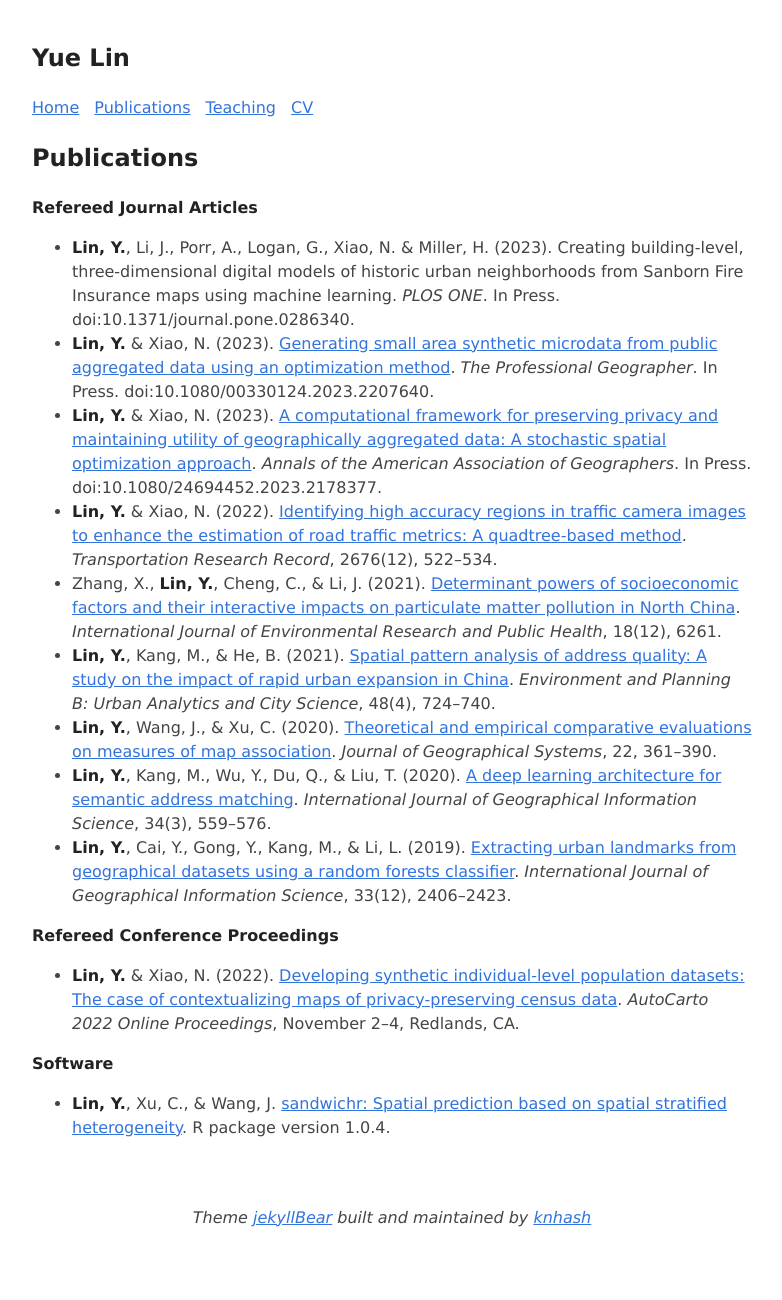
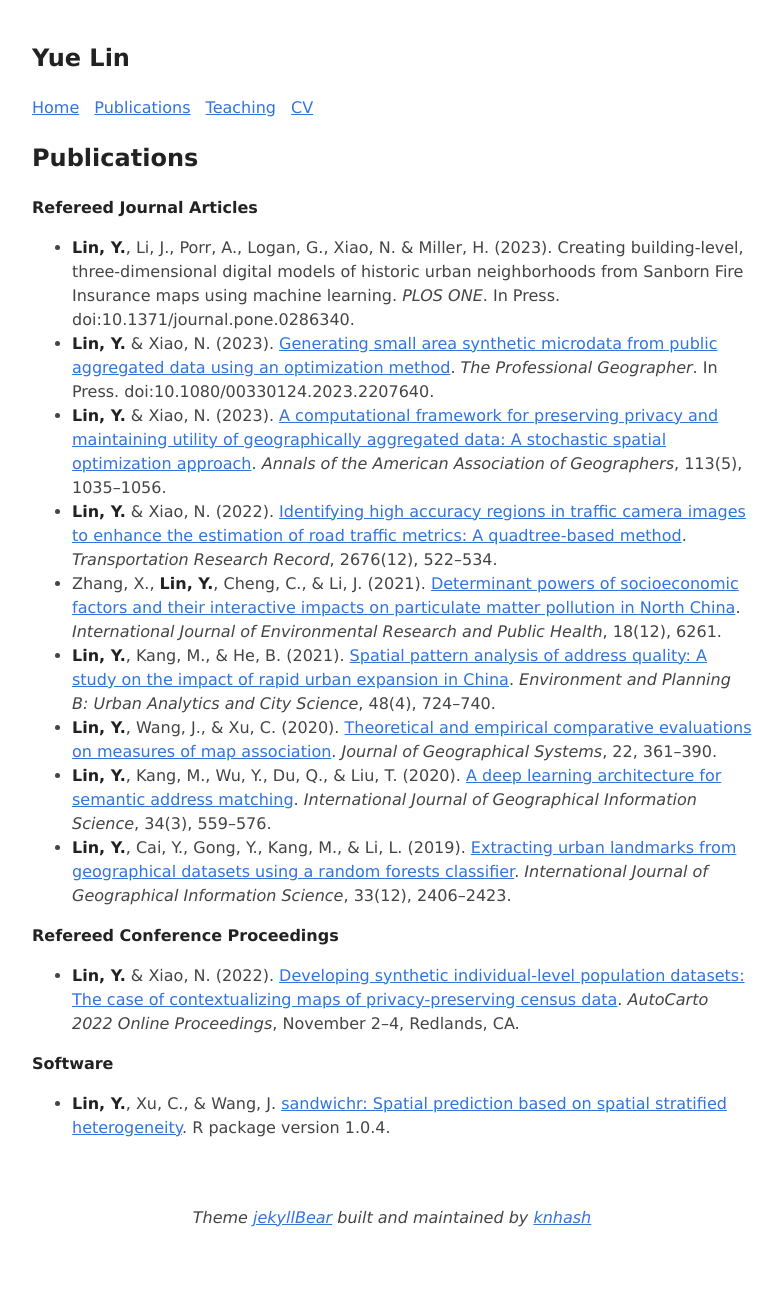
Before and after one commit to linyuehzzz/linyuehzzz.github.io, a Jekyll site: the page built from publications.md, in a window 1280 px wide. Shown: the whole page, without its empty margins (248-1030 px from the left). Built offline with Jekyll 4.4.1, drawn with Linux system fonts in a browser that asks for light colours.

Commit message:
update annals

```diff
--- a/publications.md
+++ b/publications.md
@@ -8,7 +8,7 @@ permalink: /publications
 **Refereed Journal Articles**
 - **Lin, Y.**, Li, J., Porr, A., Logan, G., Xiao, N. & Miller, H. (2023). Creating building-level, three-dimensional digital models of historic urban neighborhoods from Sanborn Fire Insurance maps using machine learning. *PLOS ONE*. In Press. doi:10.1371/journal.pone.0286340.
 - **Lin, Y.** & Xiao, N. (2023). [Generating small area synthetic microdata from public aggregated data using an optimization method](https://www.tandfonline.com/doi/full/10.1080/00330124.2023.2207640). *The Professional Geographer*. In Press. doi:10.1080/00330124.2023.2207640.
-- **Lin, Y.** & Xiao, N. (2023). [A computational framework for preserving privacy and maintaining utility of geographically aggregated data: A stochastic spatial optimization approach](https://www.tandfonline.com/doi/abs/10.1080/24694452.2023.2178377). *Annals of the American Association of Geographers*. In Press. doi:10.1080/24694452.2023.2178377.
+- **Lin, Y.** & Xiao, N. (2023). [A computational framework for preserving privacy and maintaining utility of geographically aggregated data: A stochastic spatial optimization approach](https://www.tandfonline.com/doi/abs/10.1080/24694452.2023.2178377). *Annals of the American Association of Geographers*, 113(5), 1035--1056.
 - **Lin, Y.** & Xiao, N. (2022). [Identifying high accuracy regions in traffic camera images to enhance the estimation of road traffic metrics: A quadtree-based method](https://journals.sagepub.com/doi/abs/10.1177/03611981221096117?journalCode=trra). *Transportation Research Record*, 2676(12), 522--534.
 - Zhang, X., **Lin, Y.**, Cheng, C., & Li, J. (2021). [Determinant powers of socioeconomic factors and their interactive impacts on particulate matter pollution in North China](https://www.mdpi.com/1660-4601/18/12/6261). *International Journal of Environmental Research and Public Health*, 18(12), 6261.
 - **Lin, Y.**, Kang, M., & He, B. (2021). [Spatial pattern analysis of address quality: A study on the impact of rapid urban expansion in China](https://journals.sagepub.com/doi/abs/10.1177/2399808319895272?journalCode=epbb). *Environment and Planning B: Urban Analytics and City Science*, 48(4), 724--740.
```
Also changed, not shown: 1 other file.
